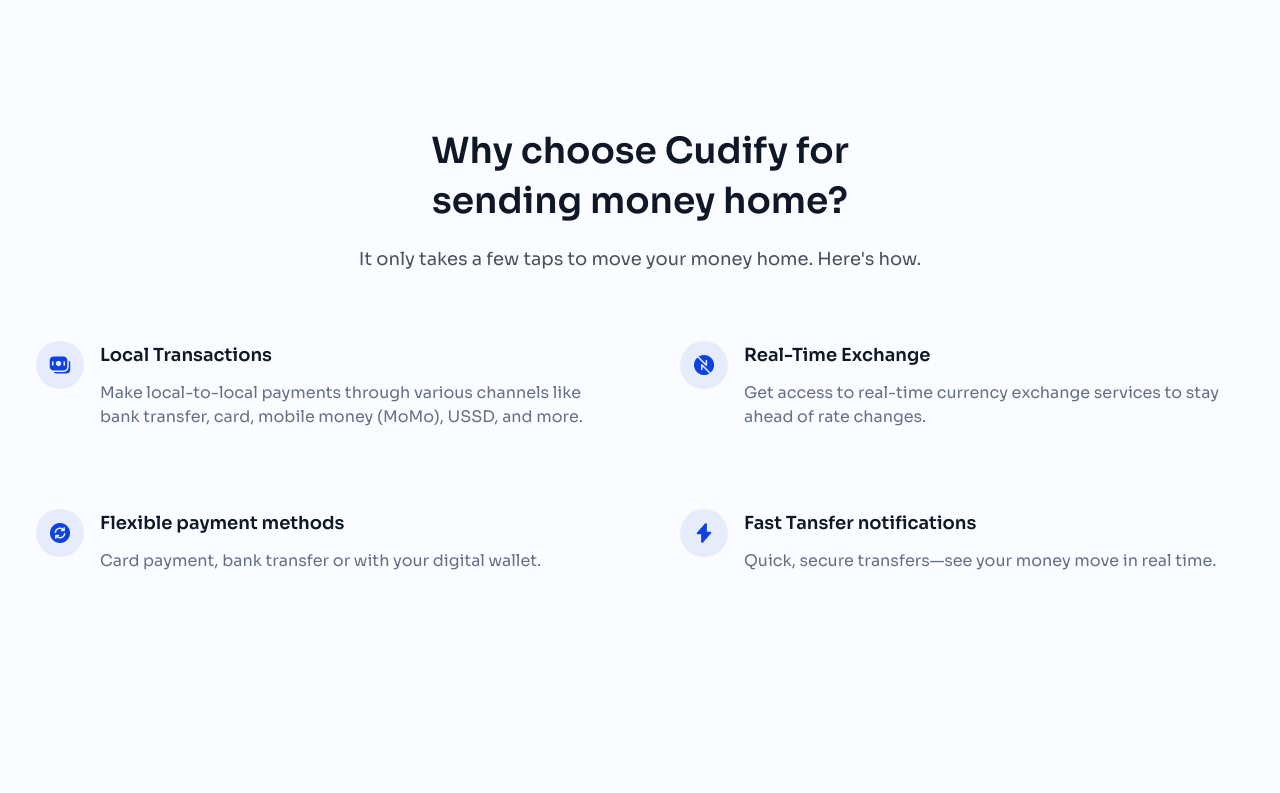
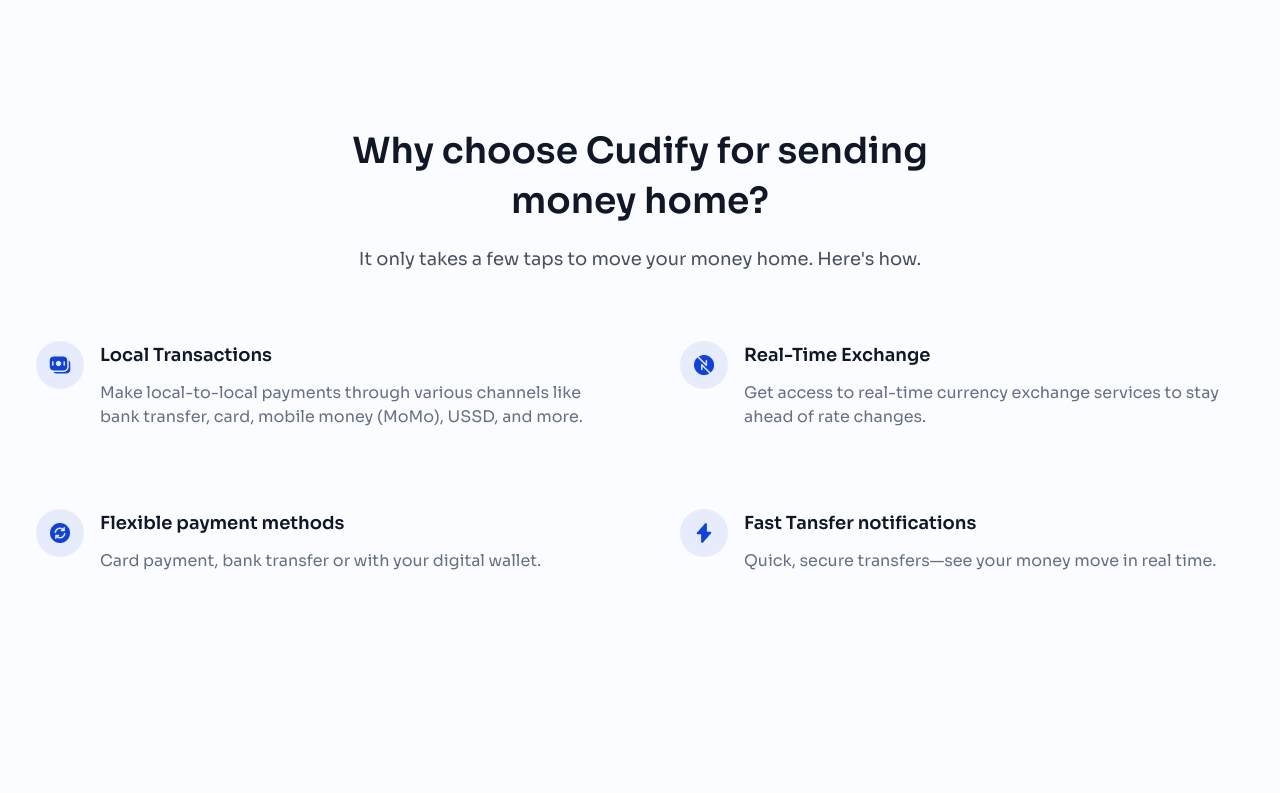
Before and after one commit to Joesef127/cudify, a React (Vite) app: page /send_money_home in a window 1280 px wide. Shown: the part 860-1653 px from the top of the page. Built offline with nearby package versions, Linux system fonts and the light colour scheme.

Commit message:
chore: edited font size

```diff
--- a/src/components/ui/SectionIntro.tsx
+++ b/src/components/ui/SectionIntro.tsx
@@ -9,7 +9,7 @@
           font-semibold text-center
           text-2xl sm:text-4xl
           leading-snug
-          text-[#101828] max-w-[479px]
+          text-[#101828]
         "
          data-aos="fade-left"
       >
```
